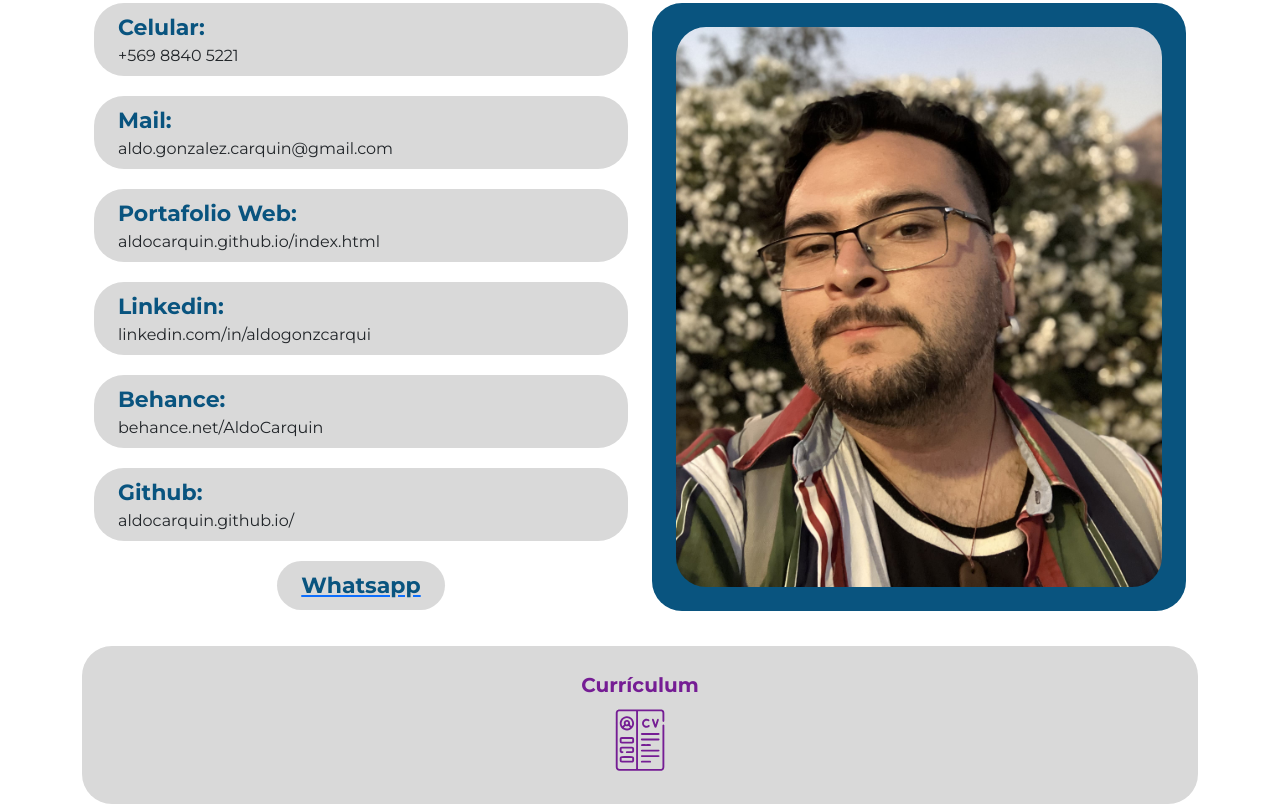
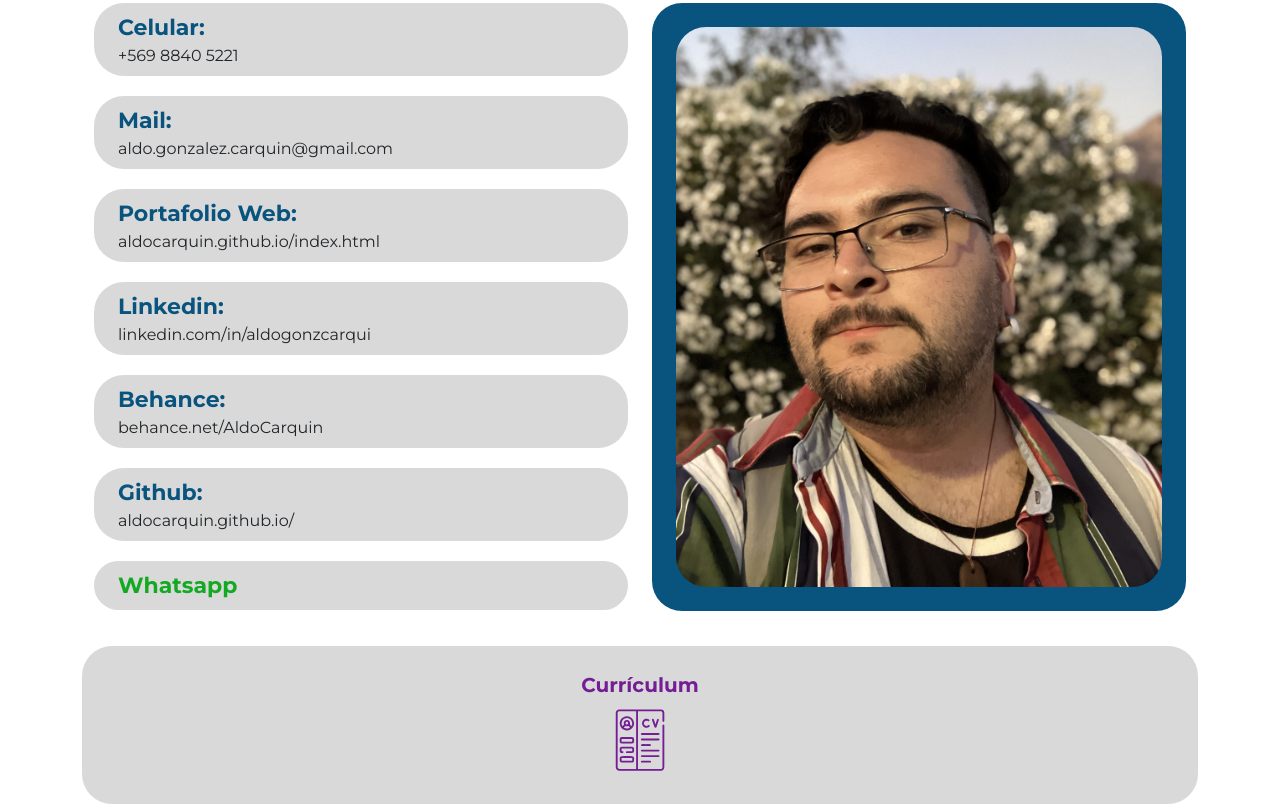
Before and after one commit to AldoCarquin/Aldocarquin.github.io, a plain HTML site: page contacto.html in a window 1280 px wide. Shown: the part 87-891 px from the top of the page. Drawn offline with nearby package versions, Linux system fonts and the light colour scheme.

Commit message:
ajustes link wzp

```diff
--- a/contacto.html
+++ b/contacto.html
@@ -83,9 +83,9 @@
                         <div class="fw-bold fsp-22 petroleo">Github:</div>
                         <div class="fw-normal fsp-21">aldocarquin.github.io/</div>
                     </div>
-                    <a href="https://web.whatsapp.com/send/?phone=56988405221&text&type=phone_number&app_absent=0">
+                    <a class="no-decotext w-100" href="https://web.whatsapp.com/send/?phone=56988405221&text&type=phone_number&app_absent=0">
                     <div class="w-100 bgc-antena2 border-radius-p30 d-flex flex-column px-4 py-2 f-montserrat mbp-20">
-                        <div class="fw-bold fsp-22 petroleo">Whatsapp</div>
+                        <div class="fw-bold fsp-22 lima">Whatsapp</div>
                         <div class="fw-normal fsp-21"></div>
                     </div>
                   </a>
```
